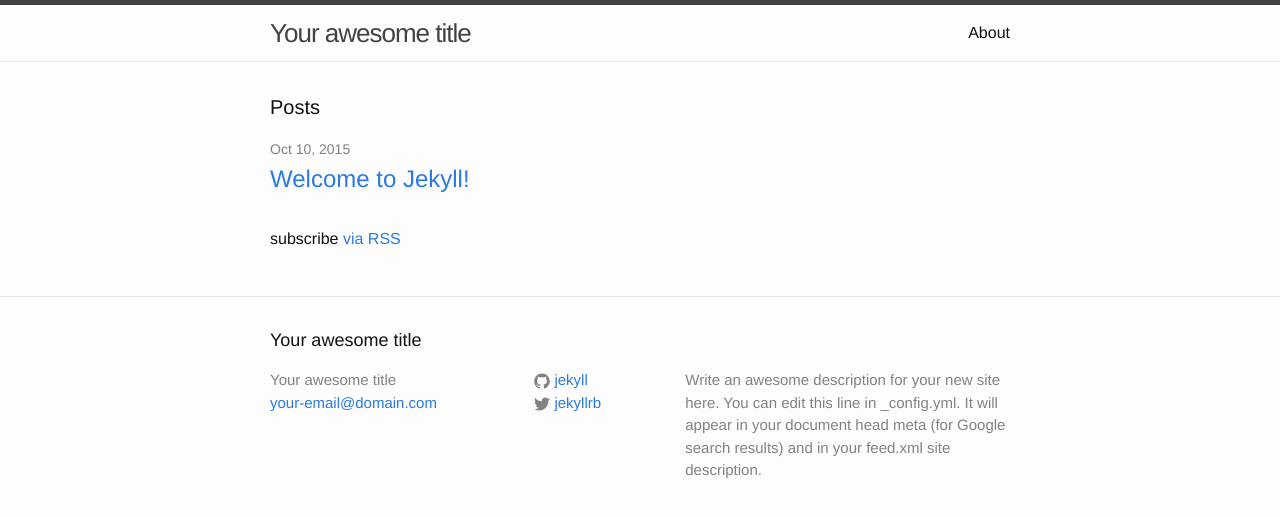
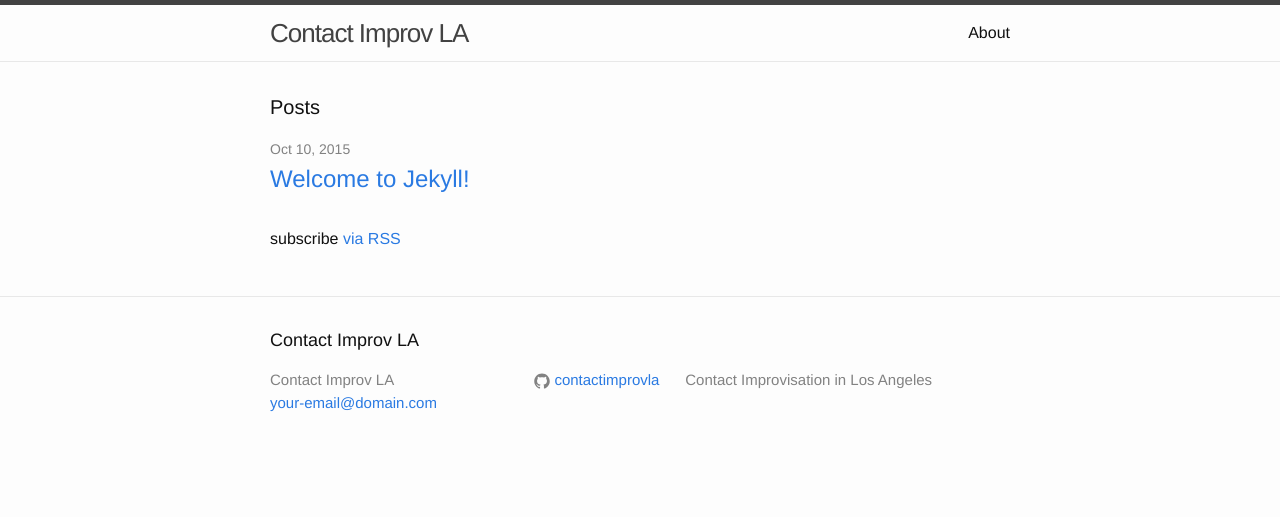
Before and after one commit to contactimprovla/contactimprovla.github.io, a Jekyll site: the page built from index.html, in a window 1280 px wide. Shown: the top 517 px of the page. Built offline with Jekyll 4.4.1, drawn with Linux system fonts in a browser that asks for light colours.

Commit message:
Update settings

```diff
--- a/_config.yml
+++ b/_config.yml
@@ -1,14 +1,11 @@
 # Site settings
-title: Your awesome title
+title: Contact Improv LA
 email: your-email@domain.com
 description: > # this means to ignore newlines until "baseurl:"
-  Write an awesome description for your new site here. You can edit this
-  line in _config.yml. It will appear in your document head meta (for
-  Google search results) and in your feed.xml site description.
+  Contact Improvisation in Los Angeles
 baseurl: "" # the subpath of your site, e.g. /blog/
-url: "http://yourdomain.com" # the base hostname & protocol for your site
-twitter_username: jekyllrb
-github_username:  jekyll
+url: "http://contactimprovla.github.io" # the base hostname & protocol for your site
+github_username:  contactimprovla
 
 # Build settings
 markdown: kramdown
```
